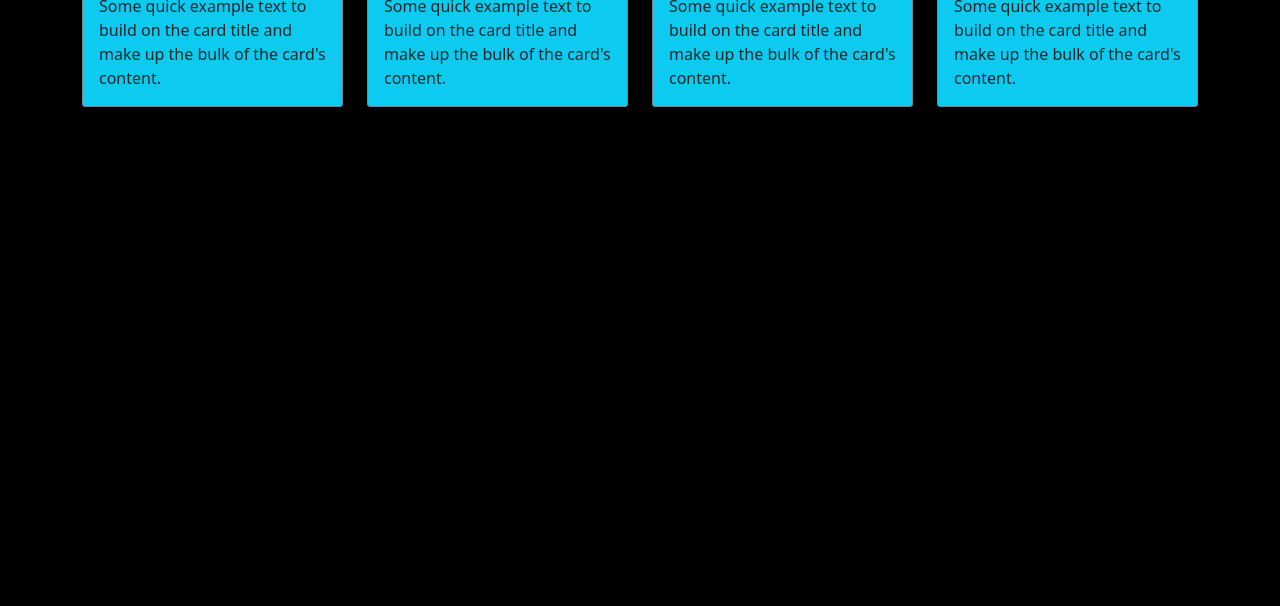
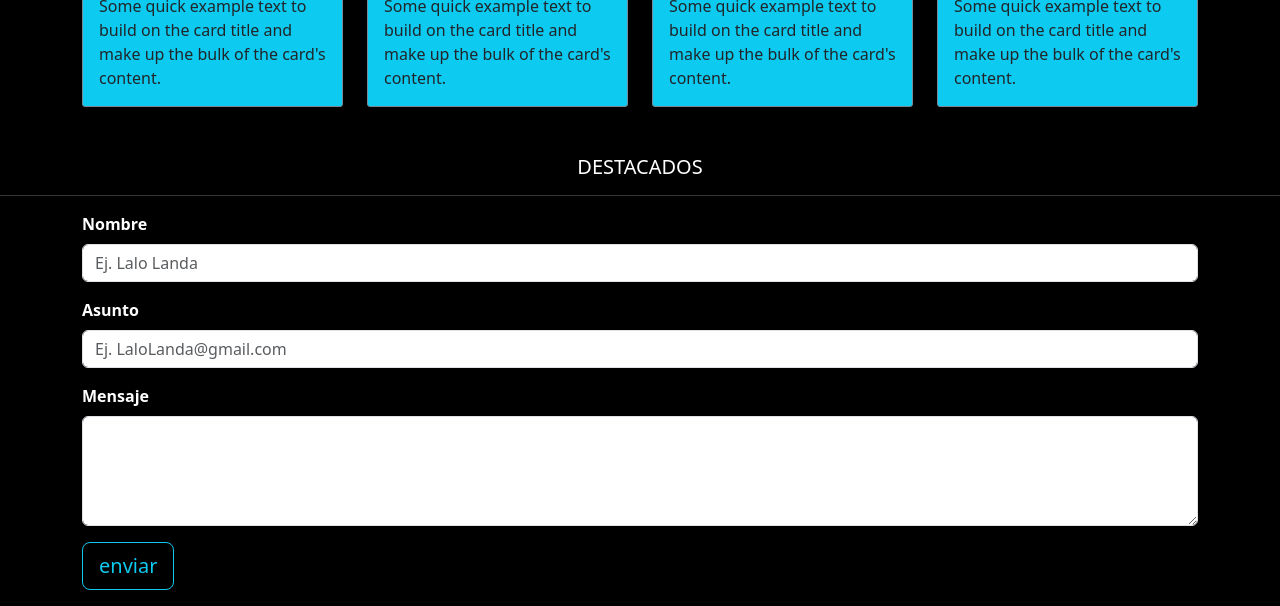
Before and after one commit to leonorcordero/web_viajes_chile, a plain HTML site: page index.html in a window 1280 px wide. Shown: the part 1627-2233 px from the top of the page. Before the commit the page ends 1734 px from the top, so only its background shows below. Drawn offline with nearby package versions, Linux system fonts and the light colour scheme.

Commit message:
formulario

```diff
--- a/index.html
+++ b/index.html
@@ -97,9 +97,9 @@
                         pariatur earum possimus illum nesciunt unde suscipit? Lorem ipsum dolor sit amet, consectetur
                         adipisicing elit. Unde ducimus recusandae culpa dolor quia rem ad, incidunt maxime animi beatae
                         voluptatum qui accusantium eligendi fugit iure aliquam error reiciendis alias!</p>
-                        <div class="banda_azul text-center">
-                            <i class="fa-solid fa-plane "></i>
-                        </div>
+                    <div class="banda_azul text-center">
+                        <i class="fa-solid fa-plane "></i>
+                    </div>
                 </div>
                 <div class="col-4 cajita">
                     <div class="banda_azul text-center">
@@ -116,7 +116,7 @@
         </div>
     </section>
 
-     <!--Senccion 3 DESTACADOS-->
+    <!--Senccion 3 DESTACADOS-->
     <section>
         <div class="container">
             <h5 class="text-center pt-5 text-white">DESTACADOS</h5>
@@ -163,12 +163,33 @@
         </div>
     </section>
 
+    <!--sección-formulario-->
+    <h5 class="text-center pt-5 text-white">DESTACADOS</h5>
+    <hr>
+    <section id="contacto" class="container text-white">
+            <div class="row">
+                <form action="#" method="post">
+                    <div class="mb-3">
+                        <label for="nombre" class="form-label fw-bold">Nombre</label>
+                        <input type="text" class="form-control" id="nombre" placeholder="Ej. Lalo Landa">
+                    </div>
+                    <div class="mb-3">
+                        <label for="email" class="form-label fw-bold">Asunto</label>
+                        <input type="email" class="form-control" id="email" placeholder="Ej. LaloLanda@gmail.com">
+                    </div>
+                    <div class="mb-3">
+                        <label for="mensaje" class="form-label fw-bold">Mensaje</label>
+                        <textarea class="form-control" id="mensaje" rows="4"></textarea>
+                    </div>
 
-     <!--Senccion 4 FORMULARIO-->
-     <div>
+                </form>
+                <div class="mb-3">
+                    <input class="btn btn-lg btn-outline-info" type="submit" value="enviar">
+                </div>
+            </div>
+        </div>
+    </section>
 
-
-     </div>
 
     <script src="https://code.jquery.com/jquery-3.5.1.slim.min.js"></script>
     <script src="https://cdn.jsdelivr.net/npm/@popperjs/core@2.9.2/dist/umd/popper.min.js"></script>
```
